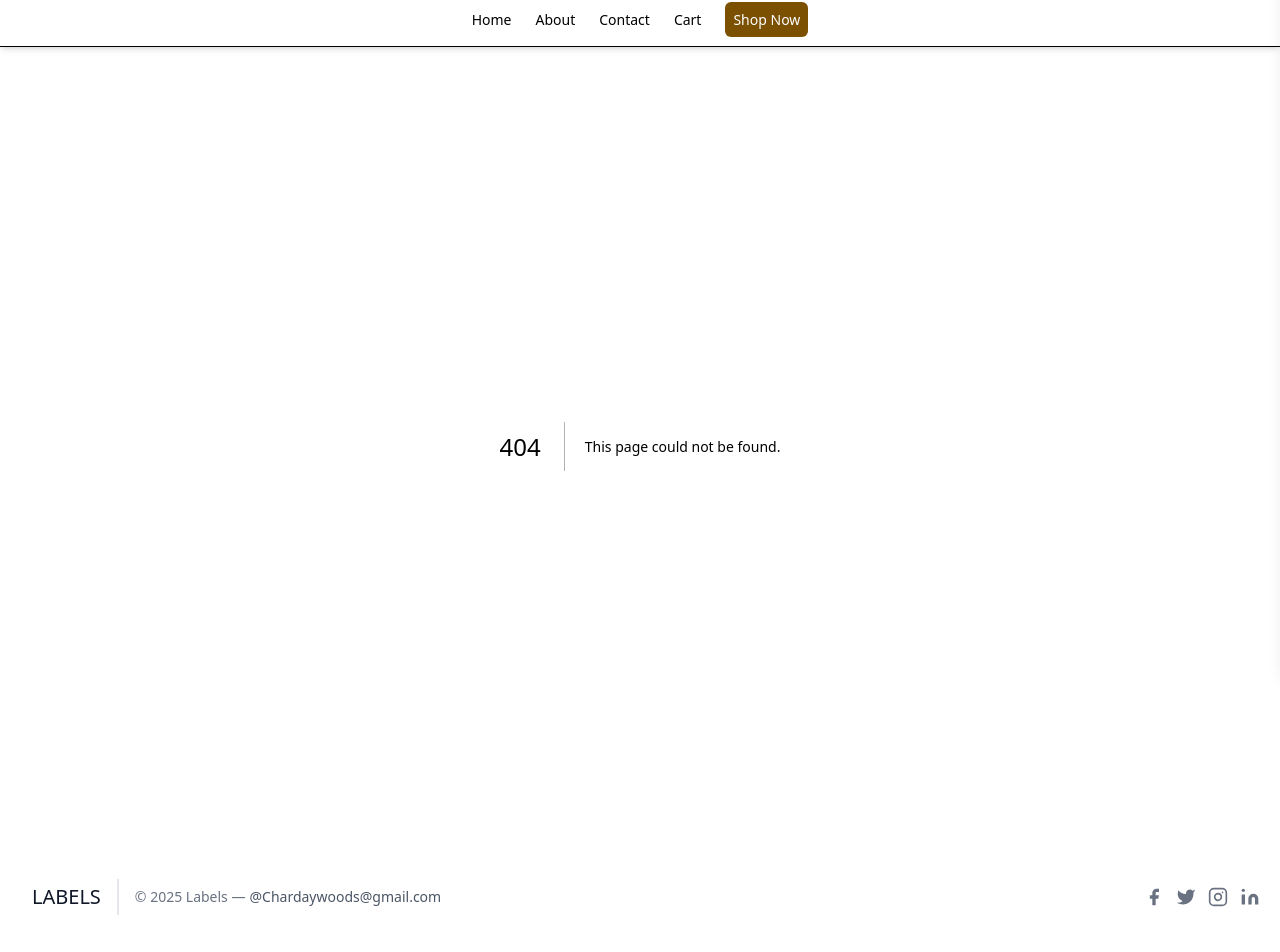
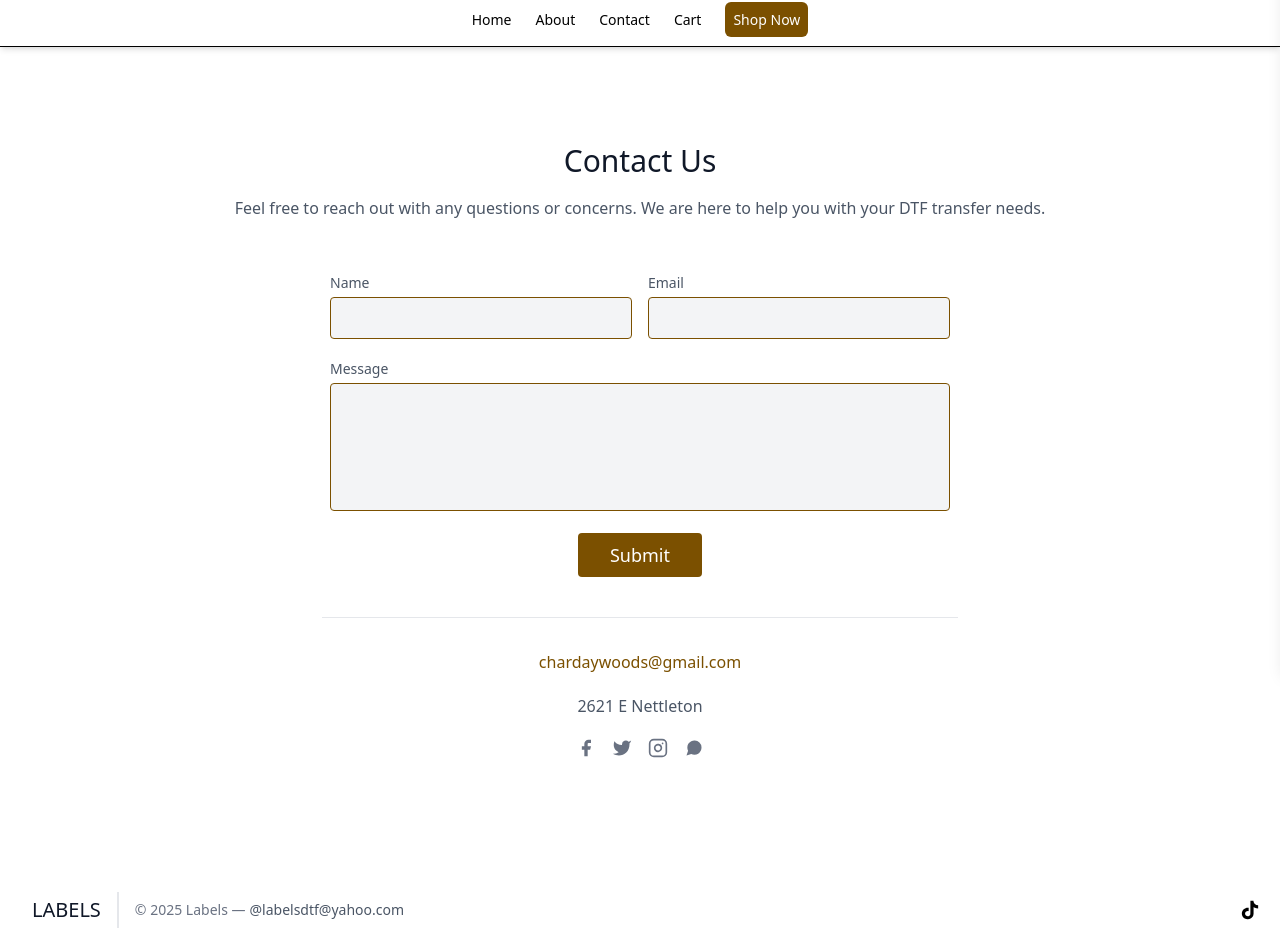
Before and after one commit to nirajchaurasiya/labels, a Next.js app in the folder labels-v2/: page /contact in a window 1280 px wide. Before the commit this address had no page. Shown: the part 130-1082 px from the top of the page. Built offline with nearby package versions, Linux system fonts and the light colour scheme.

Commit message:
contact-about-updates

```diff
--- a/labels-v2/app/components/About.tsx
+++ b/labels-v2/app/components/About.tsx
@@ -5,13 +5,11 @@ import React from "react";
 export default function About() {
   const router = useRouter();
   return (
-    <section className="text-gray-600 body-font">
+    <section className="text-gray-600 body-font min-h-screen py-24">
       <div className="container mx-auto flex px-5 py-24 md:flex-row flex-col items-center">
         <div className="lg:flex-grow md:w-1/2 lg:pr-24 md:pr-16 flex flex-col md:items-start md:text-left mb-16 md:mb-0 items-center text-center">
           <h1 className="title-font sm:text-4xl text-3xl mb-4 font-medium text-gray-900">
-            Before they sold out
-            <br className="hidden lg:inline-block" />
-            readymade gluten
+            Labels
           </h1>
           <p className="mb-8 leading-relaxed">
             Welcome to Labels, where fashion expertise is our area of
@@ -36,11 +34,11 @@ export default function About() {
           <img
             className="object-cover object-center rounded"
             alt="hero"
-            src="https://dummyimage.com/720x600"
+            src="/step1.png"
           />
         </div>
       </div>
-      <div className="container px-5 py-24 mx-auto">
+      {/* <div className="container px-5 py-24 mx-auto">
         <div className="flex flex-col text-center w-full mb-20">
           <h1 className="text-2xl font-medium title-font mb-4 text-gray-900">
             OUR TEAM
@@ -293,7 +291,7 @@ export default function About() {
             </div>
           </div>
         </div>
-      </div>
+      </div> */}
     </section>
   );
 }
--- /dev/null
+++ b/labels-v2/app/components/Contact.tsx
@@ -0,0 +1,140 @@
+import React from "react";
+
+export default function Contact() {
+  return (
+    <div>
+      <section className="text-gray-600 body-font relative">
+        <div className="container px-5 py-24 mx-auto">
+          <div className="flex flex-col text-center w-full mb-12">
+            <h1 className="sm:text-3xl text-2xl font-medium title-font mb-4 text-gray-900">
+              Contact Us
+            </h1>
+            <p className="lg:w-2/3 mx-auto leading-relaxed text-base">
+              Feel free to reach out with any questions or concerns. We are here
+              to help you with your DTF transfer needs.
+            </p>
+          </div>
+          <div className="lg:w-1/2 md:w-2/3 mx-auto">
+            <div className="flex flex-wrap -m-2">
+              <div className="p-2 w-1/2">
+                <div className="relative">
+                  <label
+                    htmlFor="name"
+                    className="leading-7 text-sm text-gray-600"
+                  >
+                    Name
+                  </label>
+                  <input
+                    type="text"
+                    id="name"
+                    name="name"
+                    className="w-full bg-gray-100 bg-opacity-50 rounded border gold-theme-color gold-theme-color focus:bg-white focus:ring-2 focus:border-theme-color text-base outline-none text-gray-700 py-1 px-3 leading-8 transition-colors duration-200 ease-in-out"
+                  />
+                </div>
+              </div>
+              <div className="p-2 w-1/2">
+                <div className="relative">
+                  <label
+                    htmlFor="email"
+                    className="leading-7 text-sm text-gray-600"
+                  >
+                    Email
+                  </label>
+                  <input
+                    type="email"
+                    id="email"
+                    name="email"
+                    className="w-full bg-gray-100 bg-opacity-50 rounded border gold-theme-color gold-theme-color focus:bg-white focus:ring-2 focus:border-theme-color text-base outline-none text-gray-700 py-1 px-3 leading-8 transition-colors duration-200 ease-in-out"
+                  />
+                </div>
+              </div>
+              <div className="p-2 w-full">
+                <div className="relative">
+                  <label
+                    htmlFor="message"
+                    className="leading-7 text-sm text-gray-600"
+                  >
+                    Message
+                  </label>
+                  <textarea
+                    id="message"
+                    name="message"
+                    className="w-full bg-gray-100 bg-opacity-50 rounded border gold-theme-color gold-theme-color focus:bg-white focus:ring-2 focus:border-theme-color h-32 text-base outline-none text-gray-700 py-1 px-3 resize-none leading-6 transition-colors duration-200 ease-in-out"
+                  ></textarea>
+                </div>
+              </div>
+              <div className="p-2 w-full">
+                <button className="flex mx-auto text-white gold-theme-btn border-0 py-2 px-8 focus:outline-none hover:bg-indigo-600 rounded text-lg">
+                  Submit
+                </button>
+              </div>
+              <div className="p-2 w-full pt-8 mt-8 border-t border-gray-200 text-center">
+                <a className="gold-theme-color">chardaywoods@gmail.com</a>
+                <p className="leading-normal my-5">2621 E Nettleton</p>
+                <span className="inline-flex">
+                  <a className="text-gray-500">
+                    <svg
+                      fill="currentColor"
+                      strokeLinecap="round"
+                      strokeLinejoin="round"
+                      strokeWidth="2"
+                      className="w-5 h-5"
+                      viewBox="0 0 24 24"
+                    >
+                      <path d="M18 2h-3a5 5 0 00-5 5v3H7v4h3v8h4v-8h3l1-4h-4V7a1 1 0 011-1h3z"></path>
+                    </svg>
+                  </a>
+                  <a className="ml-4 text-gray-500">
+                    <svg
+                      fill="currentColor"
+                      strokeLinecap="round"
+                      strokeLinejoin="round"
+                      strokeWidth="2"
+                      className="w-5 h-5"
+                      viewBox="0 0 24 24"
+                    >
+                      <path d="M23 3a10.9 10.9 0 01-3.14 1.53 4.48 4.48 0 00-7.86 3v1A10.66 10.66 0 013 4s-4 9 5 13a11.64 11.64 0 01-7 2c9 5 20 0 20-11.5a4.5 4.5 0 00-.08-.83A7.72 7.72 0 0023 3z"></path>
+                    </svg>
+                  </a>
+                  <a className="ml-4 text-gray-500">
+                    <svg
+                      fill="none"
+                      stroke="currentColor"
+                      strokeLinecap="round"
+                      strokeLinejoin="round"
+                      strokeWidth="2"
+                      className="w-5 h-5"
+                      viewBox="0 0 24 24"
+                    >
+                      <rect
+                        width="20"
+                        height="20"
+                        x="2"
+                        y="2"
+                        rx="5"
+                        ry="5"
+                      ></rect>
+                      <path d="M16 11.37A4 4 0 1112.63 8 4 4 0 0116 11.37zm1.5-4.87h.01"></path>
+                    </svg>
+                  </a>
+                  <a className="ml-4 text-gray-500">
+                    <svg
+                      fill="currentColor"
+                      strokeLinecap="round"
+                      strokeLinejoin="round"
+                      strokeWidth="2"
+                      className="w-5 h-5"
+                      viewBox="0 0 24 24"
+                    >
+                      <path d="M21 11.5a8.38 8.38 0 01-.9 3.8 8.5 8.5 0 01-7.6 4.7 8.38 8.38 0 01-3.8-.9L3 21l1.9-5.7a8.38 8.38 0 01-.9-3.8 8.5 8.5 0 014.7-7.6 8.38 8.38 0 013.8-.9h.5a8.48 8.48 0 018 8v.5z"></path>
+                    </svg>
+                  </a>
+                </span>
+              </div>
+            </div>
+          </div>
+        </div>
+      </section>
+    </div>
+  );
+}
--- a/labels-v2/app/components/Footer.tsx
+++ b/labels-v2/app/components/Footer.tsx
@@ -12,70 +12,32 @@ export default function Footer() {
           <span className="ml-3 text-xl">LABELS</span>
         </Link>
         <p className="text-sm text-gray-500 sm:ml-4 sm:pl-4 sm:border-l-2 sm:border-gray-200 sm:py-2 sm:mt-0 mt-4">
-          © 2025 Labels —
+          © {new Date().getFullYear()} Labels —
           <a
-            href="https://twitter.com/knyttneve"
+            href="mailto:labelsdtf@yahoo.com"
             className="text-gray-600 ml-1"
             rel="noopener noreferrer"
             target="_blank"
           >
-            @Chardaywoods@gmail.com
+            @labelsdtf@yahoo.com
           </a>
         </p>
         <span className="inline-flex sm:ml-auto sm:mt-0 mt-4 justify-center sm:justify-start">
-          <a className="text-gray-500">
+          <a
+            href="https://www.tiktok.com/@labels_roebuck"
+            className="text-gray-500"
+            target="_blank"
+          >
             <svg
-              fill="currentColor"
-              strokeLinecap="round"
-              strokeLinejoin="round"
-              strokeWidth="2"
-              className="w-5 h-5"
-              viewBox="0 0 24 24"
+              xmlns="http://www.w3.org/2000/svg"
+              fill="#000000"
+              width="20px"
+              height="20px"
+              viewBox="0 0 32 32"
+              version="1.1"
             >
-              <path d="M18 2h-3a5 5 0 00-5 5v3H7v4h3v8h4v-8h3l1-4h-4V7a1 1 0 011-1h3z"></path>
-            </svg>
-          </a>
-          <a className="ml-3 text-gray-500">
-            <svg
-              fill="currentColor"
-              strokeLinecap="round"
-              strokeLinejoin="round"
-              strokeWidth="2"
-              className="w-5 h-5"
-              viewBox="0 0 24 24"
-            >
-              <path d="M23 3a10.9 10.9 0 01-3.14 1.53 4.48 4.48 0 00-7.86 3v1A10.66 10.66 0 013 4s-4 9 5 13a11.64 11.64 0 01-7 2c9 5 20 0 20-11.5a4.5 4.5 0 00-.08-.83A7.72 7.72 0 0023 3z"></path>
-            </svg>
-          </a>
-          <a className="ml-3 text-gray-500">
-            <svg
-              fill="none"
-              stroke="currentColor"
-              strokeLinecap="round"
-              strokeLinejoin="round"
-              strokeWidth="2"
-              className="w-5 h-5"
-              viewBox="0 0 24 24"
-            >
-              <rect width="20" height="20" x="2" y="2" rx="5" ry="5"></rect>
-              <path d="M16 11.37A4 4 0 1112.63 8 4 4 0 0116 11.37zm1.5-4.87h.01"></path>
-            </svg>
-          </a>
-          <a className="ml-3 text-gray-500">
-            <svg
-              fill="currentColor"
-              stroke="currentColor"
-              strokeLinecap="round"
-              strokeLinejoin="round"
-              strokeWidth="0"
-              className="w-5 h-5"
-              viewBox="0 0 24 24"
-            >
-              <path
-                stroke="none"
-                d="M16 8a6 6 0 016 6v7h-4v-7a2 2 0 00-2-2 2 2 0 00-2 2v7h-4v-7a6 6 0 016-6zM2 9h4v12H2z"
-              ></path>
-              <circle cx="4" cy="4" r="2" stroke="none"></circle>
+              <title>tiktok</title>
+              <path d="M16.656 1.029c1.637-0.025 3.262-0.012 4.886-0.025 0.054 2.031 0.878 3.859 2.189 5.213l-0.002-0.002c1.411 1.271 3.247 2.095 5.271 2.235l0.028 0.002v5.036c-1.912-0.048-3.71-0.489-5.331-1.247l0.082 0.034c-0.784-0.377-1.447-0.764-2.077-1.196l0.052 0.034c-0.012 3.649 0.012 7.298-0.025 10.934-0.103 1.853-0.719 3.543-1.707 4.954l0.020-0.031c-1.652 2.366-4.328 3.919-7.371 4.011l-0.014 0c-0.123 0.006-0.268 0.009-0.414 0.009-1.73 0-3.347-0.482-4.725-1.319l0.040 0.023c-2.508-1.509-4.238-4.091-4.558-7.094l-0.004-0.041c-0.025-0.625-0.037-1.25-0.012-1.862 0.49-4.779 4.494-8.476 9.361-8.476 0.547 0 1.083 0.047 1.604 0.136l-0.056-0.008c0.025 1.849-0.050 3.699-0.050 5.548-0.423-0.153-0.911-0.242-1.42-0.242-1.868 0-3.457 1.194-4.045 2.861l-0.009 0.030c-0.133 0.427-0.21 0.918-0.21 1.426 0 0.206 0.013 0.41 0.037 0.61l-0.002-0.024c0.332 2.046 2.086 3.59 4.201 3.59 0.061 0 0.121-0.001 0.181-0.004l-0.009 0c1.463-0.044 2.733-0.831 3.451-1.994l0.010-0.018c0.267-0.372 0.45-0.822 0.511-1.311l0.001-0.014c0.125-2.237 0.075-4.461 0.087-6.698 0.012-5.036-0.012-10.060 0.025-15.083z" />
             </svg>
           </a>
         </span>
--- /dev/null
+++ b/labels-v2/app/contact/page.tsx
@@ -0,0 +1,10 @@
+import React from "react";
+import Contact from "../components/Contact";
+
+export default function page() {
+  return (
+    <div>
+      <Contact />
+    </div>
+  );
+}
```
Also changed, not shown: 1 other file (tests, documents, lock files or other folders).
